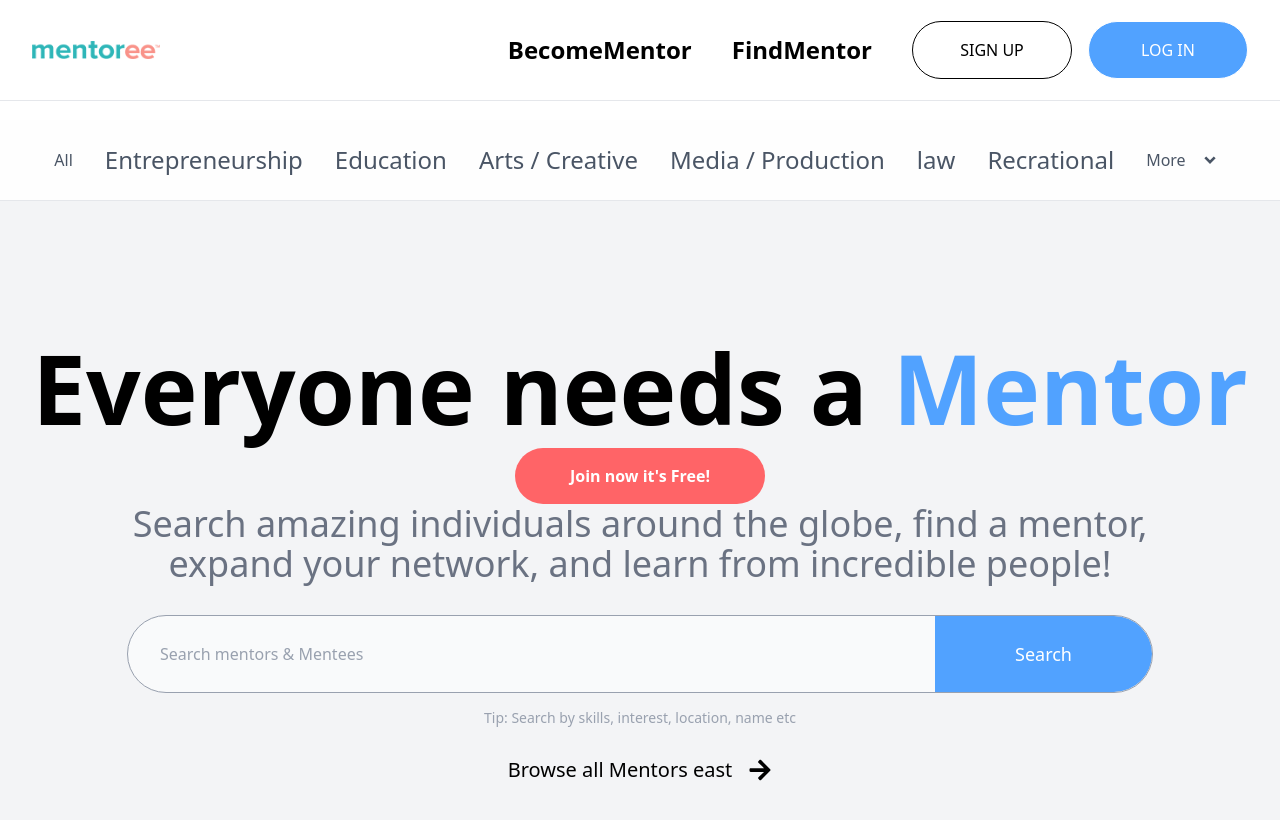
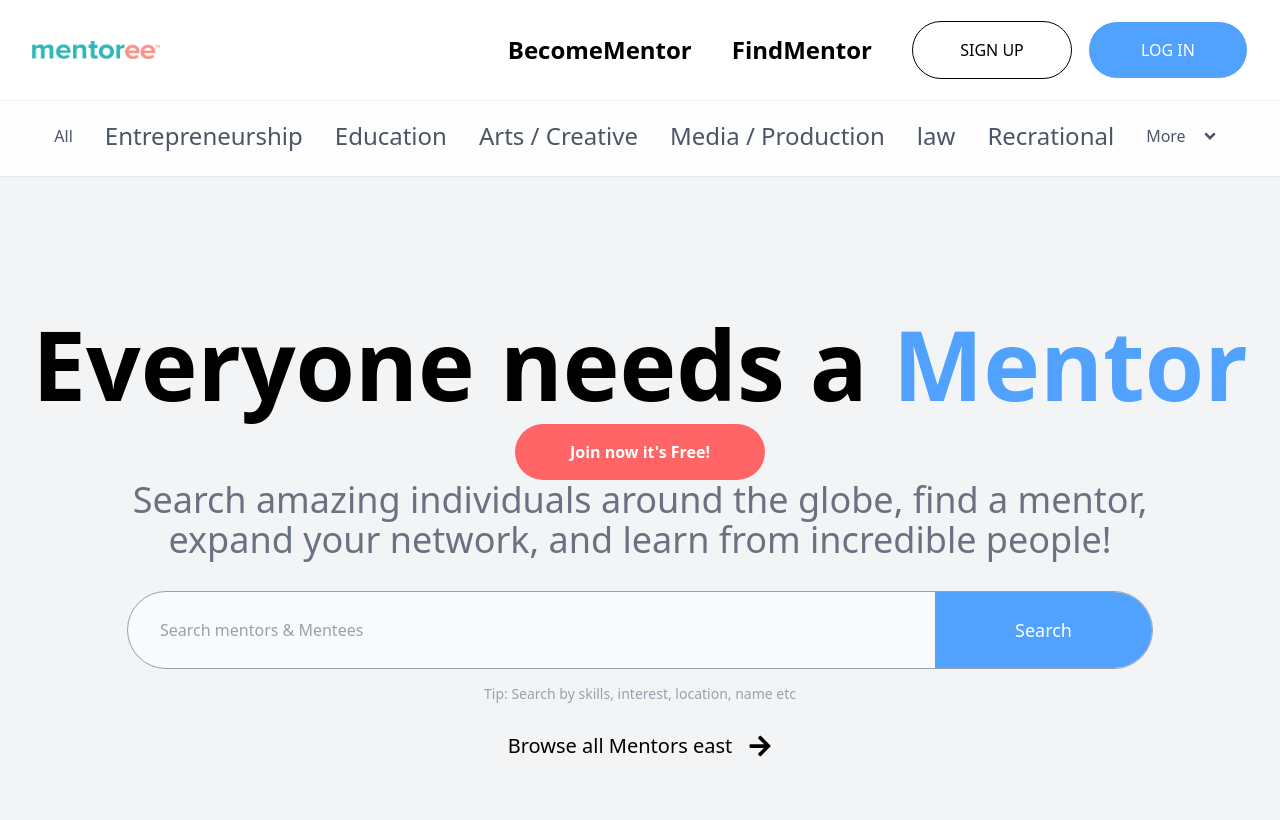
Before and after one commit to ADEDANCE/Mentor-Link, a React (Vite) app: page / in a window 1280 px wide. Shown: the top 820 px of the page. Built offline with nearby package versions, Linux system fonts and the light colour scheme.

Commit message:
Fix a bug

```diff
--- a/src/Component/Navber.jsx
+++ b/src/Component/Navber.jsx
@@ -21,7 +21,7 @@ const Navber = () => {
 
   return (
     <div className='' >
-              <nav className=' fixed bg-white/90 border-gray-200 top-0 right-0 left-0 z-50 border-b'>
+              <nav className=' fixed bg-white/90 border-gray-500 top-0 right-0 left-0 z-50 border-b'>
           <div className=' w-full container  items-center mx-auto flex  justify-between px-4 sm:px-6 lg:px-8 h-25 md:h20 gap-4'>
                 <div  className='flex-shrink-0 w-32'>
                        <img src={Mentoreelogo} alt="" className=' w-full object-contain' />
@@ -55,7 +55,7 @@ const Navber = () => {
     </nav>
 
 
-                <div className='  pt-30  '>
+                <div className='  pt-24  '>
                {
                         isMenuopen && (
                            <div className='flex flex-col  gap-4 lg:hidden border-b z-50 border-gray-300 pb-5 left-0 right-0'>
```
